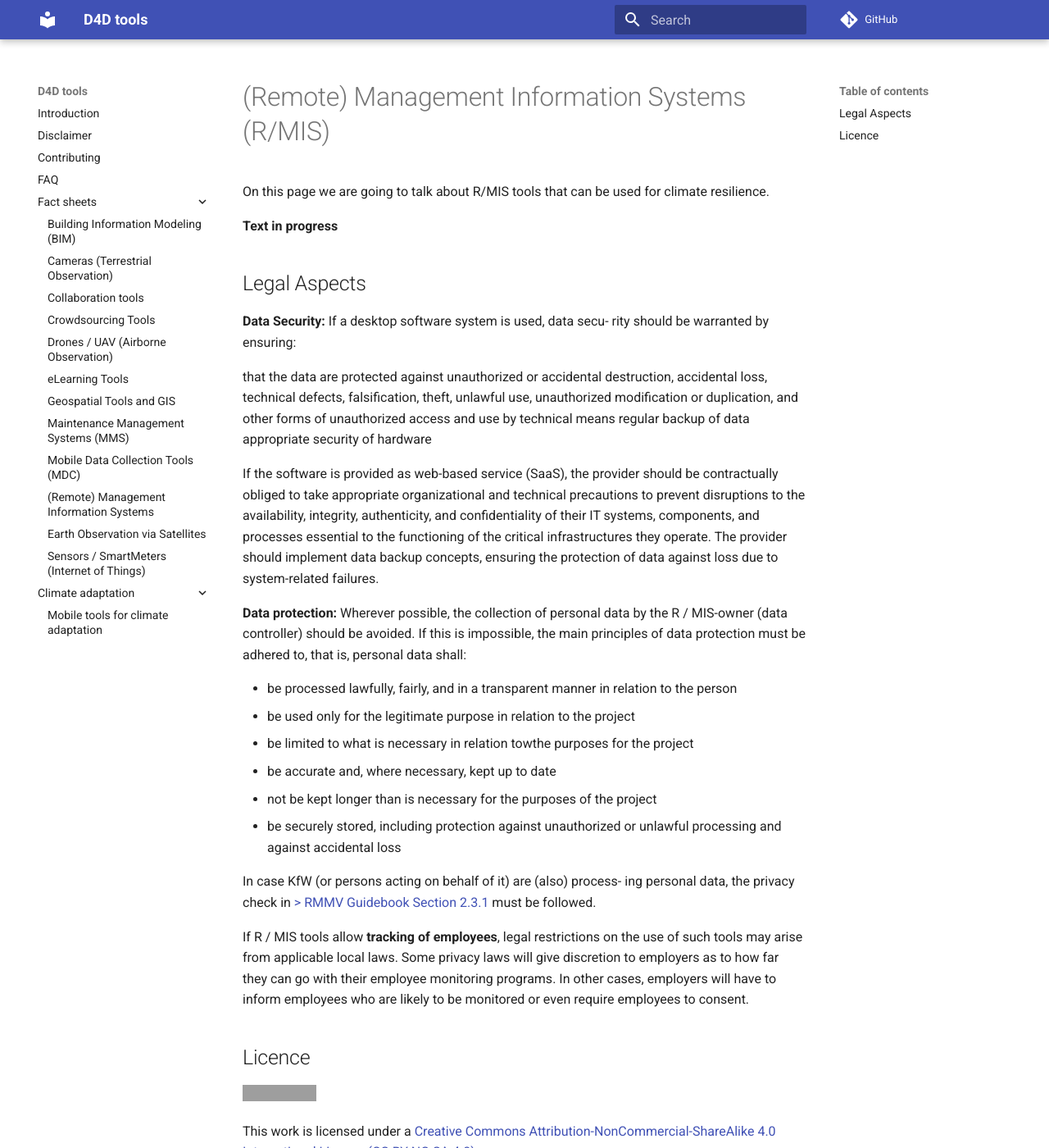
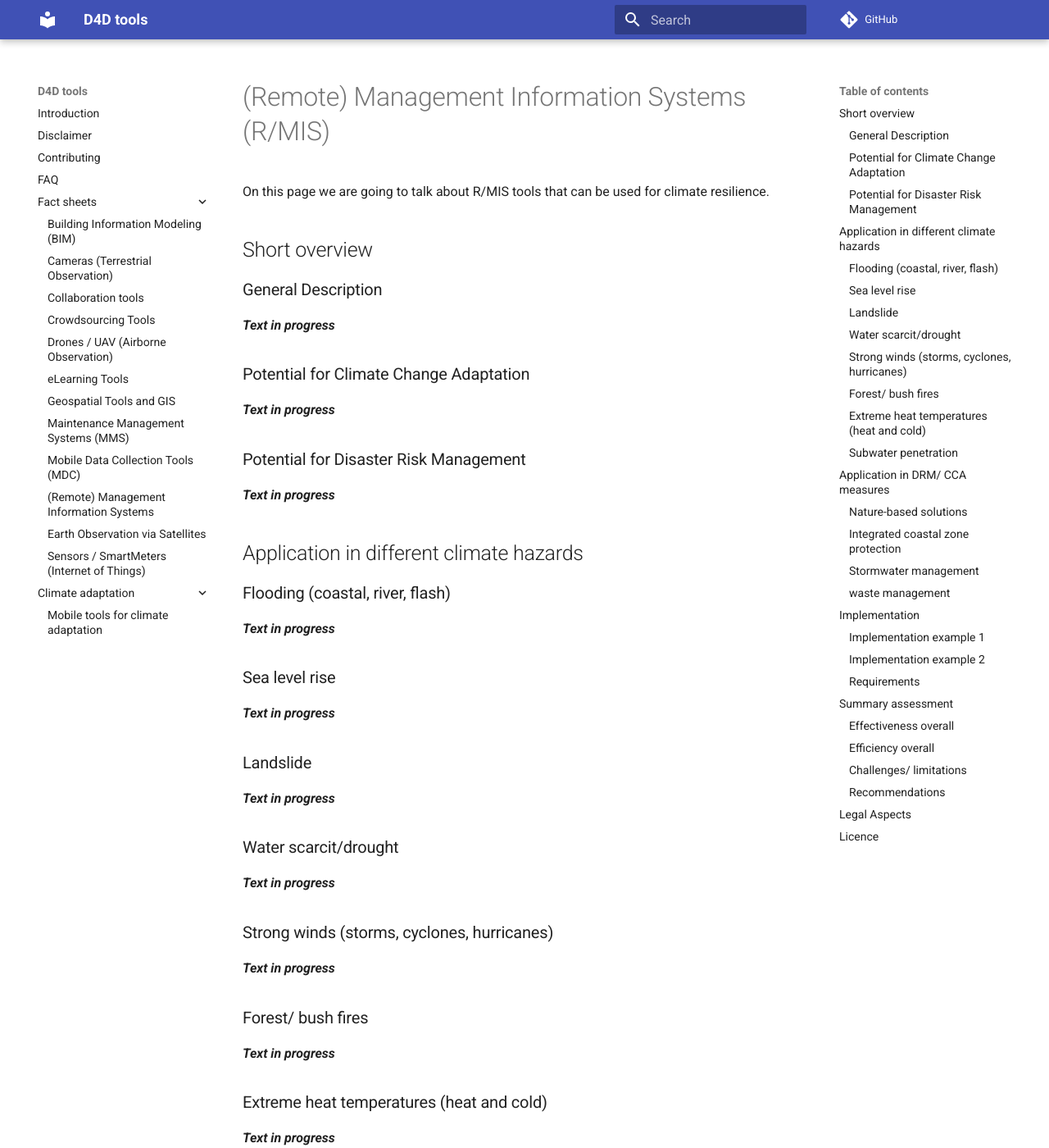
Before and after one commit to openkfw/d4dtools, an MkDocs documentation site: the page built from docs/climate-adaptation/rmis-cres.md, in a window 1280 px wide and 1400 px high. Shown: the whole window at 82% size. Built offline with MkDocs 1.6.1 and Material for MkDocs 9.7.7, drawn with Linux system fonts in a browser that asks for light colours; comment, search, counter and statistics services are not loaded; some of the changed text lies outside the part shown; grey boxes are pictures that could not be loaded.

Commit message:
Update structure in rmis-cres.md

```diff
--- a/docs/climate-adaptation/rmis-cres.md
+++ b/docs/climate-adaptation/rmis-cres.md
@@ -6,44 +6,107 @@ comments: true
 
 On this page we are going to talk about R/MIS tools that can be used for climate resilience.
 
-**Text in progress**
+## Short overview
+
+### General Description
+
+***Text in progress***
+
+### Potential for Climate Change Adaptation
+
+***Text in progress***
+
+### Potential for Disaster Risk Management
+
+***Text in progress***
+
+## Application in different climate hazards
+
+### Flooding (coastal, river, flash)
+
+***Text in progress***
+
+### Sea level rise
+
+***Text in progress***
+
+### Landslide
+
+***Text in progress***
+
+### Water scarcit/drought
+
+***Text in progress***
+
+### Strong winds (storms, cyclones, hurricanes)
+
+***Text in progress***
+
+### Forest/ bush fires
+
+***Text in progress***
+
+### Extreme heat temperatures (heat and cold)
+
+***Text in progress***
+
+### Subwater penetration
+
+***Text in progress***
+
+## Application in DRM/ CCA measures
+
+### Nature-based solutions
+
+***Text in progress***
+
+### Integrated coastal zone protection
+
+***Text in progress***
+
+### Stormwater management
+
+***Text in progress***
+
+### waste management
+
+***Text in progress***
+
+## Implementation
+
+### Implementation example 1
+
+***Text in progress***
+
+### Implementation example 2
+
+***Text in progress***
+
+### Requirements
+
+***Text in progress***
+
+## Summary assessment
+
+### Effectiveness overall
+
+***Text in progress***
+
+### Efficiency overall
+
+***Text in progress***
+
+### Challenges/ limitations
+
+***Text in progress***
+
+### Recommendations
+
+***Text in progress***
 
 ## Legal Aspects
 
- **Data Security:** If a desktop software system is used, data secu-
- rity should be warranted by ensuring:
-
- that the data are protected against unauthorized or accidental
- destruction, accidental loss, technical defects, falsification, theft,
- unlawful use, unauthorized modification or duplication, and other
- forms of unauthorized access and use by technical means regular backup of data appropriate security of hardware
-
- If the software is provided as web-based service (SaaS), the provider should be contractually obliged to take appropriate organizational and technical precautions to prevent disruptions to the availability, integrity, authenticity, and confidentiality of their IT  systems, components, and processes essential to the functioning of the  critical infrastructures they operate. The provider should implement  data backup concepts, ensuring the protection of data against loss due to system-related failures.
-
-**Data protection:** Wherever possible, the collection of personal data by
- the R / MIS-owner (data controller) should be avoided. If this is
- impossible, the main principles of data protection must be adhered to,
- that is, personal data shall:
-
- - be processed lawfully, fairly, and in a transparent manner in relation
- to the person
-- be used only for the legitimate purpose in relation to the project
-- be limited to what is necessary in relation towthe purposes for the
- project
-- be accurate and, where necessary, kept up to date
-- not be kept longer than is necessary for the purposes of the project
-- be securely stored, including protection against unauthorized or
- unlawful processing and against accidental loss
-
- In case KfW (or persons acting on behalf of it) are (also) process-
- ing personal data, the privacy check in  [> RMMV Guidebook Section 2.3.1](https://www.kfw-entwicklungsbank.de/Service/Publications-Videos/Publications-by-topic/Digitalisation/RMMV-Guidebook/) must be followed.
-
- If R / MIS tools allow **tracking of employees**, legal restrictions
- on the use of such tools may arise from applicable local laws. Some
- privacy laws will give discretion to employers as to how far they can
- go with their employee monitoring programs. In other cases, employers
- will have to inform employees who are likely to be monitored or even
- require employees to consent.
+***Text in progress***
 
 ## Licence
 ![](https://i.creativecommons.org/l/by-nc-sa/4.0/88x31.png)
```
